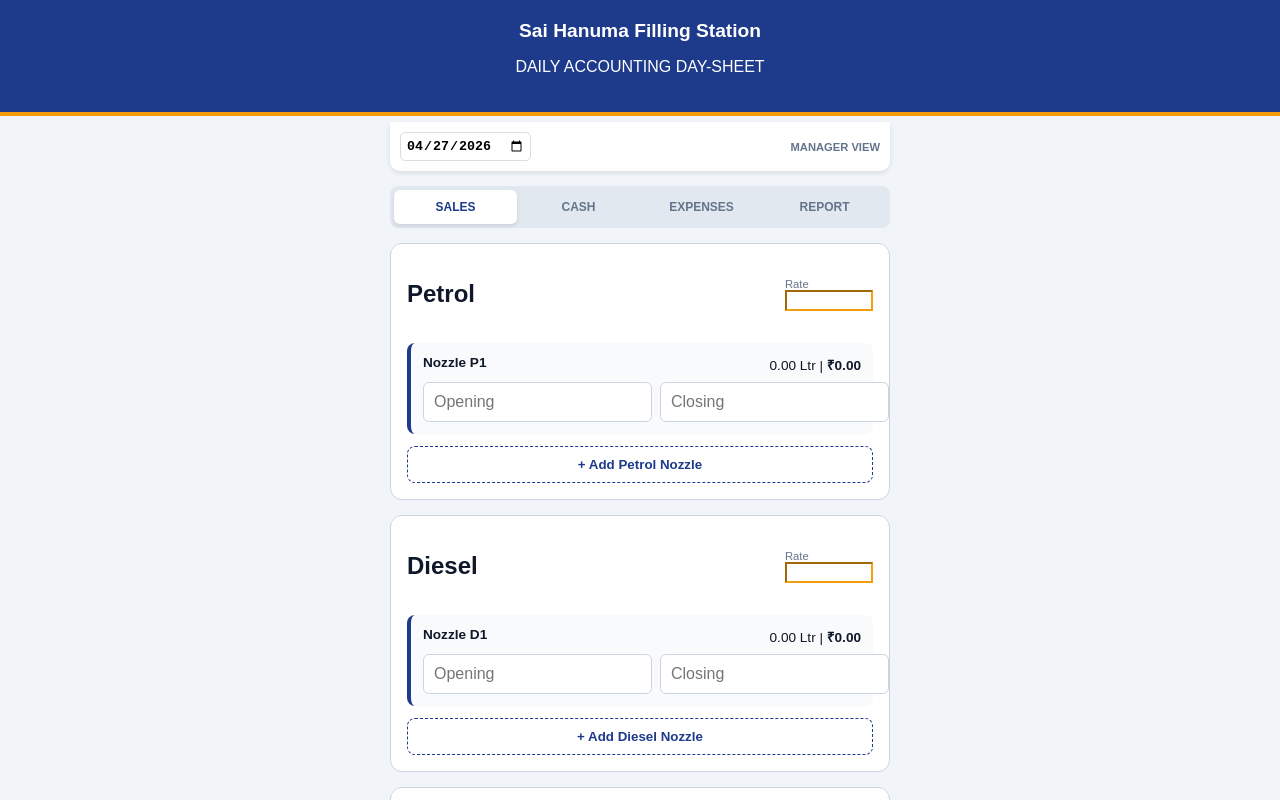
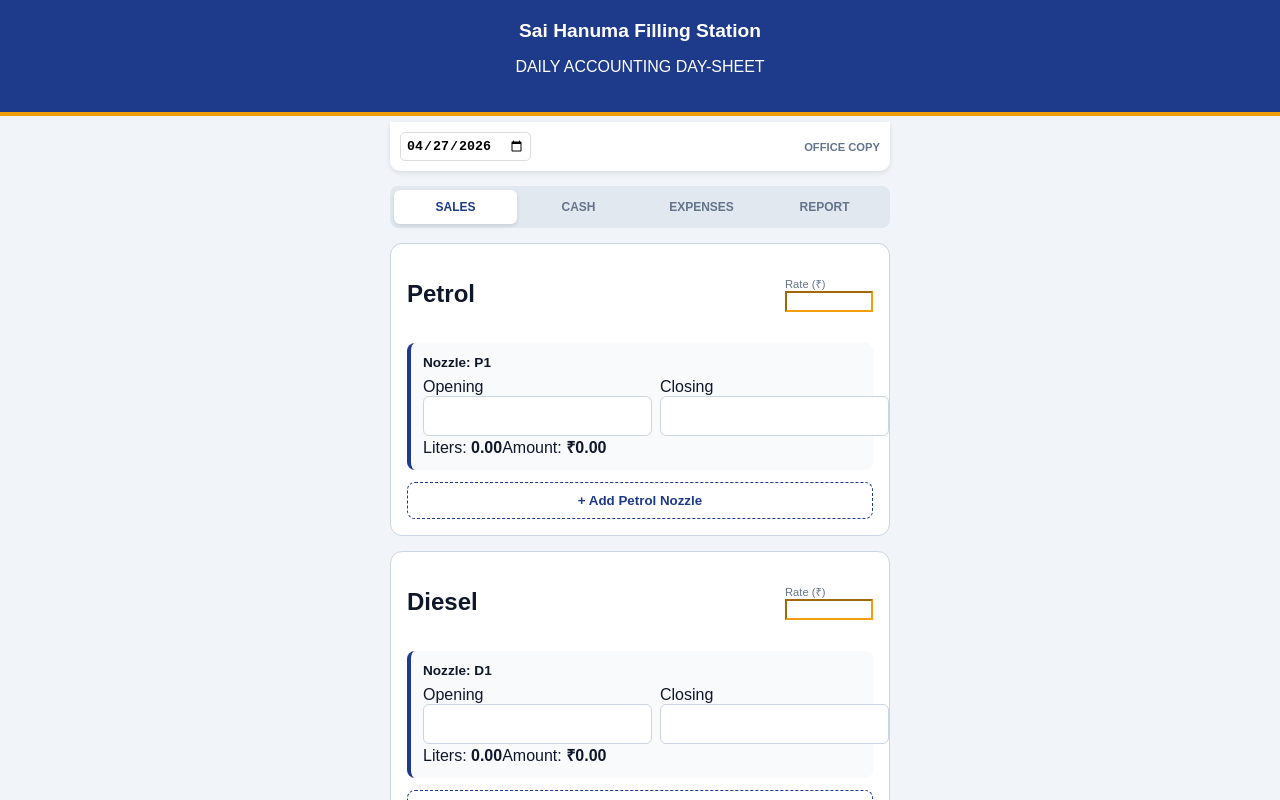
Before and after one commit to gopi-10025/Petrol-bunk-summary_1, a React (Vite) app: page / in a window 1280 px wide. Shown: the top 800 px of the page. Built offline with nearby package versions, Linux system fonts and the light colour scheme.

Commit message:
Update App.jsx

```diff
--- a/src/App.jsx
+++ b/src/App.jsx
@@ -28,7 +28,6 @@ export default function App() {
     if (entry) localStorage.setItem(`sai_hanuma_${date}`, JSON.stringify(entry));
   }, [entry, date]);
 
-  // Enhanced Calculations for Split-up Report
   const calc = useMemo(() => {
     if (!entry) return {};
 
@@ -48,7 +47,6 @@ export default function App() {
     const cashTotal = entry.cash.reduce((s, d) => s + (d.v * n(d.count)), 0);
     const digitalTotal = n(entry.upi) + n(entry.card) + n(entry.bank) + n(entry.credit);
     const totalReceived = cashTotal + digitalTotal;
-
     const expTotal = entry.expenses.reduce((s, e) => s + n(e.amount), 0);
 
     return {
@@ -59,18 +57,34 @@ export default function App() {
     };
   }, [entry]);
 
+  // FIXED: Immutable update logic for live calculations
   const updatePump = (fi, pi, key, val) => {
-    const newFuels = [...entry.fuels];
-    newFuels[fi].pumps[pi][key] = val;
-    setEntry({...entry, fuels: newFuels});
+    setEntry(prev => {
+      const fuels = prev.fuels.map((f, i) => {
+        if (i !== fi) return f;
+        const pumps = f.pumps.map((p, j) => j === pi ? { ...p, [key]: val } : p);
+        return { ...f, pumps };
+      });
+      return { ...prev, fuels };
+    });
   };
 
   const addPump = (fi) => {
-    const newFuels = [...entry.fuels];
-    const prefix = newFuels[fi].type[0];
-    const count = newFuels[fi].pumps.length + 1;
-    newFuels[fi].pumps.push({ id: id(), name: `${prefix}${count}`, opening: '', closing: '' });
-    setEntry({...entry, fuels: newFuels});
+    setEntry(prev => {
+      const fuels = [...prev.fuels];
+      const prefix = fuels[fi].type[0];
+      const count = fuels[fi].pumps.length + 1;
+      fuels[fi].pumps = [...fuels[fi].pumps, { id: id(), name: `${prefix}${count}`, opening: '', closing: '' }];
+      return { ...prev, fuels };
+    });
+  };
+
+  const deletePump = (fi, pi) => {
+    setEntry(prev => {
+      const fuels = [...prev.fuels];
+      fuels[fi].pumps = fuels[fi].pumps.filter((_, idx) => idx !== pi);
+      return { ...prev, fuels };
+    });
   };
 
   if (!entry) return null;
@@ -85,7 +99,7 @@ export default function App() {
       <div className="app-container">
         <div className="sticky-header">
           <input type="date" className="date-input" value={date} onChange={e => setDate(e.target.value)} />
-          <div className="status-label">MANAGER VIEW</div>
+          <div className="status-label">OFFICE COPY</div>
         </div>
 
         <div className="tab-bar">
@@ -103,7 +117,7 @@ export default function App() {
                 <div className="card-header-row">
                   <h2>{f.type}</h2>
                   <div className="rate-box">
-                    <label>Rate</label>
+                    <label>Rate (₹)</label>
                     <input type="number" step="0.01" value={f.rate} onChange={e => {
                       const nf = [...entry.fuels]; nf[fi].rate = e.target.value; setEntry({...entry, fuels: nf});
                     }}/>
@@ -116,12 +130,16 @@ export default function App() {
                   return (
                     <div className="pump-group" key={p.id}>
                       <div className="pump-label-row">
-                        <strong>Nozzle {p.name}</strong>
-                        <span>{liters.toFixed(2)} Ltr | <b>{money(amt)}</b></span>
+                        <strong>Nozzle: {p.name}</strong>
+                        {f.pumps.length > 1 && <button className="btn-del" onClick={() => deletePump(fi, pi)}>Delete</button>}
                       </div>
                       <div className="input-row">
-                        <input type="number" placeholder="Opening" value={p.opening} onChange={e => updatePump(fi, pi, 'opening', e.target.value)} />
-                        <input type="number" placeholder="Closing" value={p.closing} onChange={e => updatePump(fi, pi, 'closing', e.target.value)} />
+                        <div><label>Opening</label><input type="number" value={p.opening} onChange={e => updatePump(fi, pi, 'opening', e.target.value)} /></div>
+                        <div><label>Closing</label><input type="number" value={p.closing} onChange={e => updatePump(fi, pi, 'closing', e.target.value)} /></div>
+                      </div>
+                      <div className="pump-calc-row">
+                        <span>Liters: <b>{liters.toFixed(2)}</b></span>
+                        <span>Amount: <b>{money(amt)}</b></span>
                       </div>
                     </div>
                   );
@@ -131,9 +149,9 @@ export default function App() {
             ))}
 
             <div className="card">
-              <h2>Miscellaneous</h2>
+              <h2>Miscellaneous Sales</h2>
               <div className="input-row">
-                <div><label>2T Oil Sale</label><input type="number" value={entry.twoT} onChange={e => setEntry({...entry, twoT: e.target.value})}/></div>
+                <div><label>2T Oil</label><input type="number" value={entry.twoT} onChange={e => setEntry({...entry, twoT: e.target.value})}/></div>
                 <div><label>Lorry Kata</label><input type="number" value={entry.kata} onChange={e => setEntry({...entry, kata: e.target.value})}/></div>
               </div>
             </div>
@@ -142,7 +160,7 @@ export default function App() {
 
         {tab === 'cash' && (
           <div className="card">
-            <h2>Cash Counting</h2>
+            <h2>Collection Details</h2>
             {entry.cash.map((d, i) => (
               <div key={d.v} className="cash-row-ui">
                 <span className="denom">₹{d.v}</span>
@@ -153,8 +171,10 @@ export default function App() {
               </div>
             ))}
             <div className="payment-grid">
-               <div><label>UPI / PhonePe</label><input type="number" value={entry.upi} onChange={e => setEntry({...entry, upi: e.target.value})}/></div>
+               <div><label>UPI / G-Pay</label><input type="number" value={entry.upi} onChange={e => setEntry({...entry, upi: e.target.value})}/></div>
                <div><label>Card Swipe</label><input type="number" value={entry.card} onChange={e => setEntry({...entry, card: e.target.value})}/></div>
+               <div><label>Bank Deposit</label><input type="number" value={entry.bank} onChange={e => setEntry({...entry, bank: e.target.value})}/></div>
+               <div><label>Credit/Other</label><input type="number" value={entry.credit} onChange={e => setEntry({...entry, credit: e.target.value})}/></div>
             </div>
           </div>
         )}
@@ -163,13 +183,14 @@ export default function App() {
           <div className="card">
             <h2>Station Expenses</h2>
             {entry.expenses.map((ex, i) => (
-              <div className="input-row" key={ex.id} style={{marginBottom:'8px'}}>
-                <input style={{flex:2}} placeholder="Reason" value={ex.title} onChange={e => {
+              <div className="input-row" key={ex.id} style={{marginBottom:'10px'}}>
+                <input style={{flex:2}} placeholder="Reason (e.g. Tea, Repairs)" value={ex.title} onChange={e => {
                   const ne = [...entry.expenses]; ne[i].title = e.target.value; setEntry({...entry, expenses: ne});
                 }} />
-                <input style={{flex:1}} type="number" placeholder="₹" value={ex.amount} onChange={e => {
+                <input style={{flex:1}} type="number" placeholder="Amount" value={ex.amount} onChange={e => {
                   const ne = [...entry.expenses]; ne[i].amount = e.target.value; setEntry({...entry, expenses: ne});
                 }} />
+                <button className="btn-del" onClick={() => setEntry({...entry, expenses: entry.expenses.filter((_, idx) => idx !== i)})}>✕</button>
               </div>
             ))}
             <button className="btn-add-pump" onClick={() => setEntry({...entry, expenses: [...entry.expenses, {id: id(), title: '', amount: ''}]})}>
@@ -180,50 +201,58 @@ export default function App() {
 
         {tab === 'report' && (
           <div className="card report-view">
-            <h2 className="report-title">Full Audit Report</h2>
+            <h2 className="report-title">Day Sheet Audit Report</h2>
 
             <div className="report-section">
-              <h3>⛽ Fuel Breakdown</h3>
+              <h3>⛽ Meter Sales Split-up</h3>
               {calc.fuelDetails.map(f => (
-                <div key={f.type} className="report-item">
-                  <div className="item-main">
-                    <span>{f.type} ({f.totalLiters.toFixed(2)} L)</span>
-                    <span>{money(f.totalAmt)}</span>
-                  </div>
-                  <div className="item-sub">Rate: ₹{f.rate}</div>
+                <div key={f.type} className="report-item-box">
+                  <div className="item-head"><strong>{f.type}</strong> <span>Rate: ₹{f.rate}</span></div>
+                  {f.pumps.map(p => (
+                    <div key={p.id} className="item-pump-line">
+                      <span>Nozzle {p.name} ({p.liters.toFixed(2)} L)</span>
+                      <span>{money(p.amt)}</span>
+                    </div>
+                  ))}
+                  <div className="item-subtotal">Total {f.type}: {f.totalLiters.toFixed(2)} L | {money(f.totalAmt)}</div>
                 </div>
               ))}
-              <div className="report-item"><span>Misc (2T/Kata)</span><span>{money(n(entry.twoT) + n(entry.kata))}</span></div>
-              <div className="report-total"><span>Total Sales</span><span>{money(calc.totalExpected)}</span></div>
+              <div className="report-item"><span>Miscellaneous (2T Oil & Kata)</span><span>{money(n(entry.twoT) + n(entry.kata))}</span></div>
+              <div className="report-total"><span>Total Expected Sales</span><span>{money(calc.totalExpected)}</span></div>
             </div>
 
             <div className="report-section">
-              <h3>💰 Collection Split-up</h3>
-              <div className="report-item"><span>Total Cash Collected</span><span>{money(calc.cashTotal)}</span></div>
-              <div className="report-item"><span>Digital (UPI/Card/Credit)</span><span>{money(calc.digitalTotal)}</span></div>
+              <h3>💰 Collection Breakdown</h3>
+              <div className="report-item"><span>Total Physical Cash</span><span>{money(calc.cashTotal)}</span></div>
+              {n(entry.upi) > 0 && <div className="report-item sub"><span>└ UPI/Online</span><span>{money(entry.upi)}</span></div>}
+              {n(entry.card) > 0 && <div className="report-item sub"><span>└ Card Swipe</span><span>{money(entry.card)}</span></div>}
+              {n(entry.bank) > 0 && <div className="report-item sub"><span>└ Bank Transfer</span><span>{money(entry.bank)}</span></div>}
+              {n(entry.credit) > 0 && <div className="report-item sub"><span>└ Credit Sales</span><span>{money(entry.credit)}</span></div>}
               <div className="report-total"><span>Total Received</span><span>{money(calc.totalReceived)}</span></div>
               <div className={`gap-strip ${calc.gap >= 0 ? 'excess' : 'shortage'}`}>
                 {calc.gap >= 0 ? 'EXCESS' : 'SHORTAGE'}: {money(calc.gap)}
               </div>
             </div>
 
-            <div className="report-section">
-              <h3>💸 Expenses Detail</h3>
-              {entry.expenses.map(e => (
-                <div key={e.id} className="report-item"><span>{e.title || 'Other'}</span><span style={{color:'red'}}>-{money(e.amount)}</span></div>
-              ))}
-              <div className="report-total"><span>Total Expenses</span><span>{money(calc.expTotal)}</span></div>
-            </div>
+            {entry.expenses.length > 0 && (
+              <div className="report-section">
+                <h3>💸 Itemized Expenses</h3>
+                {entry.expenses.map(e => (
+                  <div key={e.id} className="report-item"><span>{e.title || 'General Expense'}</span><span style={{color:'red'}}>- {money(e.amount)}</span></div>
+                ))}
+                <div className="report-total"><span>Total Expenses</span><span>{money(calc.expTotal)}</span></div>
+              </div>
+            )}
 
             <div className="final-box">
-              <label>Net Cash to Handover</label>
+              <label>Net Cash to Handover to Office</label>
               <div className="amount">{money(calc.bankable)}</div>
             </div>
 
             <button className="fab-share" onClick={() => {
-                const txt = `*SAI HANUMA FILLING STATION*\nDate: ${date}\n------------------\nPetrol: ${calc.fuelDetails[0].totalLiters.toFixed(2)}L\nDiesel: ${calc.fuelDetails[1].totalLiters.toFixed(2)}L\nSales: ${money(calc.totalExpected)}\nReceived: ${money(calc.totalReceived)}\nShort/Excess: ${money(calc.gap)}\nNet Cash: ${money(calc.bankable)}`;
+                const txt = `*SAI HANUMA FILLING STATION*\nDate: ${date}\n---\nP: ${calc.fuelDetails[0].totalLiters.toFixed(2)}L\nD: ${calc.fuelDetails[1].totalLiters.toFixed(2)}L\nSales: ${money(calc.totalExpected)}\nShort/Excess: ${money(calc.gap)}\nNet Cash: ${money(calc.bankable)}`;
                 window.open(`https://wa.me/?text=${encodeURIComponent(txt)}`);
-            }}>📤 Send Full Report to WhatsApp</button>
+            }}>📤 Send WhatsApp Day-Sheet</button>
           </div>
         )}
       </div>
```
